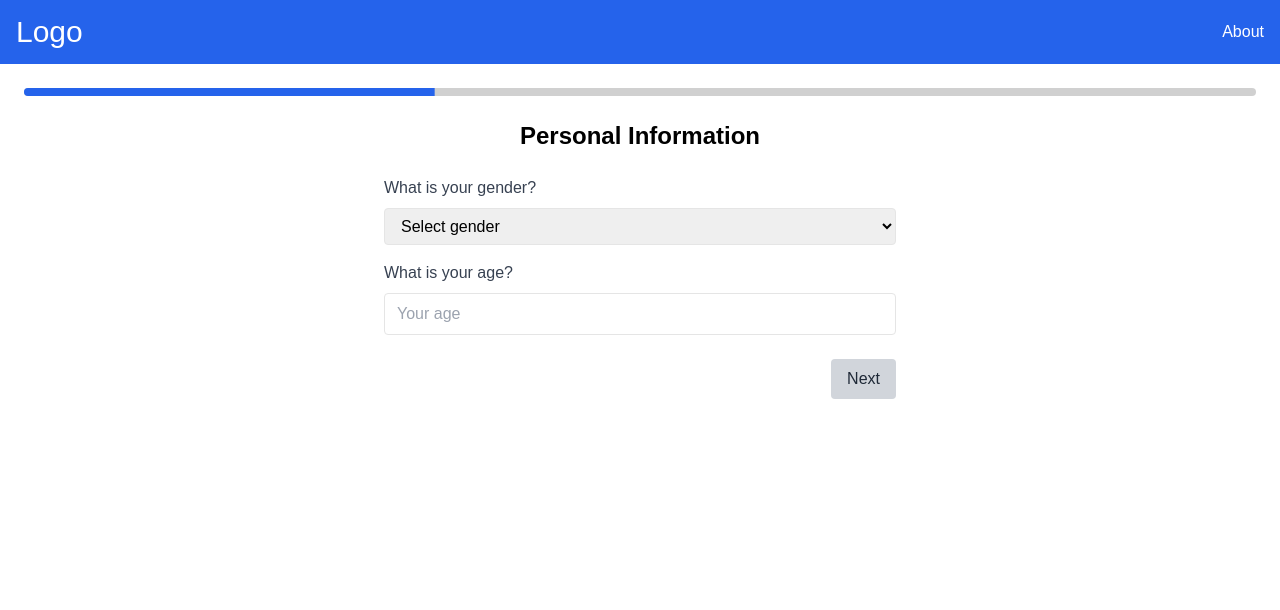
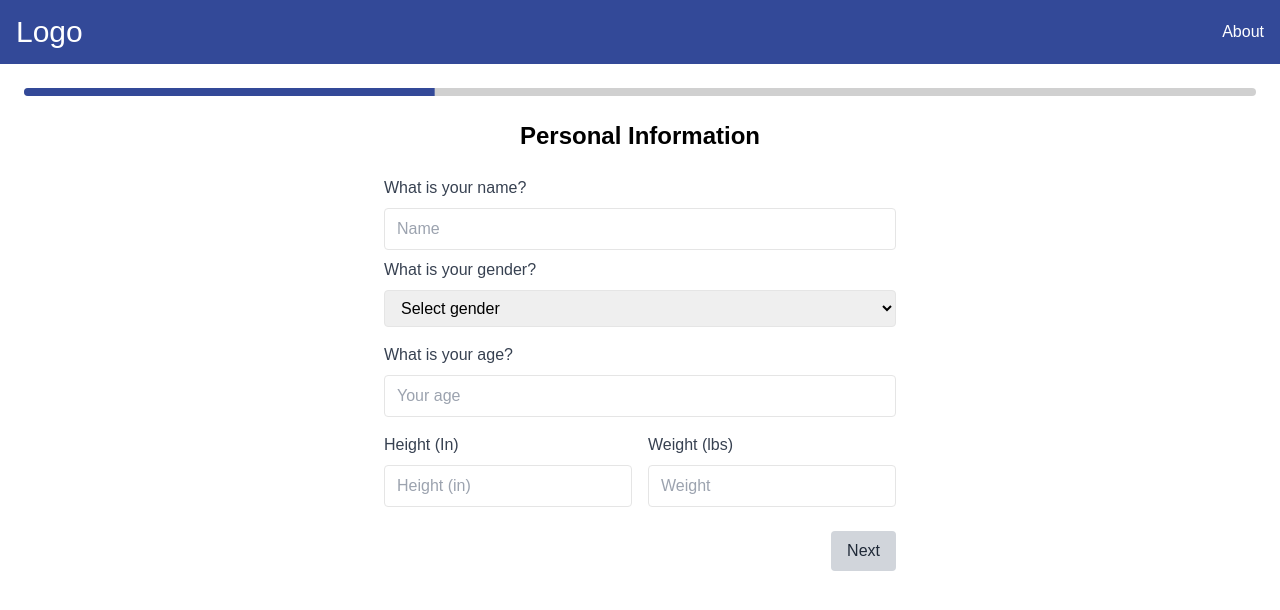
Before and after one commit to kelvinxiao01/tldr-health, a Next.js app: page /user-form in a window 1280 px wide. Shown: the top 610 px of the page. Built offline with nearby package versions, Linux system fonts and the light colour scheme.

Commit message:
changed questions, added logic to communicate with backend, changed global blue

```diff
--- a/src/app/(routes)/user-form/page.tsx
+++ b/src/app/(routes)/user-form/page.tsx
@@ -2,8 +2,11 @@
 import React, { useState, ChangeEvent, FormEvent } from "react";
 import { Progress } from "@/components/ui/progress";
 
+const apiUrl = "http://localhost:8000";
+
 // Define the shape of the form data
 interface FormData {
+  name: string;
   gender: string;
   age: string;
   annualIncome: string;
@@ -13,10 +16,15 @@ interface FormData {
   specialistVisits: string;
   providerPreference: string;
   travel: string;
+  height: string;
+  weight: string;
 }
 
 export default function Home() {
+  const [isLoading, setIsLoading] = useState(false);
+  const [totalMedicalExpenditure, setTotalMedicalExpenditure] = useState();
   const [formData, setFormData] = useState<FormData>({
+    name: "",
     gender: "",
     age: "",
     annualIncome: "",
@@ -26,11 +34,15 @@ export default function Home() {
     specialistVisits: "",
     providerPreference: "",
     travel: "",
+    height: "",
+    weight: "",
   });
   // currentPage: 0 = Personal Information, 1 = Income, 2 = Health Conditions
   const [currentPage, setCurrentPage] = useState<number>(0);
   const totalPages = 3;
   const progress: number = ((currentPage + 1) / totalPages) * 100;
+
+  console.log(totalMedicalExpenditure);
 
   // Required field keys for each page
   const pageRequirements: (keyof FormData)[][] = [
@@ -56,14 +68,33 @@ export default function Home() {
     setFormData((prev) => ({ ...prev, [field]: value }));
   };
 
+  function calculateBMI(height: string, weight: string) {
+    const heightVal = +height;
+    const weightVal = +weight;
+    return (weightVal * 703) / heightVal ** 2;
+  }
+
   // Define the pages with their title and content
   const pages = [
     {
       title: "Personal Information",
       content: (
         <div className="space-y-4">
-          {/* Gender field */}
+          {/* Name and Gender fields */}
           <div className="flex flex-col">
+            <label className="mb-2 font-medium text-gray-700" htmlFor="name">
+              What is your name?
+            </label>
+            <input
+              id="name"
+              type="text"
+              value={formData.name}
+              onChange={(e: ChangeEvent<HTMLInputElement>) =>
+                updateField("name", e.target.value)
+              }
+              className="border rounded px-3 py-2 focus:outline-none focus:border-blue-600 mb-2"
+              placeholder="Name"
+            />
             <label className="mb-2 font-medium text-gray-700" htmlFor="gender">
               What is your gender?
             </label>
@@ -76,11 +107,12 @@ export default function Home() {
               className="border rounded px-3 py-2 focus:outline-none focus:border-blue-600"
             >
               <option value="">Select gender</option>
-              <option value="male">Male</option>
-              <option value="female">Female</option>
-              <option value="other">Other</option>
+              <option value="0">Male</option>
+              <option value="1">Female</option>
+              <option value="0">Other</option>
             </select>
           </div>
+
           {/* Age field */}
           <div className="flex flex-col">
             <label className="mb-2 font-medium text-gray-700" htmlFor="age">
@@ -96,6 +128,44 @@ export default function Home() {
               className="border rounded px-3 py-2 focus:outline-none focus:border-blue-600"
               placeholder="Your age"
             />
+          </div>
+
+          {/* Height and Weight fields side by side */}
+          <div className="flex flex-row space-x-4">
+            <div className="flex flex-col w-1/2">
+              <label className="font-medium text-gray-700" htmlFor="height">
+                Height (In)
+              </label>
+
+              <input
+                id="heightIn"
+                type="number"
+                value={formData.height}
+                onChange={(e: ChangeEvent<HTMLInputElement>) =>
+                  updateField("height", e.target.value)
+                }
+                className="border rounded px-3 py-2 focus:outline-none focus:border-blue-600 mt-2"
+                placeholder="Height (in)"
+              />
+            </div>
+            <div className="flex flex-col w-1/2">
+              <label
+                className="mb-2 font-medium text-gray-700"
+                htmlFor="weight"
+              >
+                Weight (lbs)
+              </label>
+              <input
+                id="weight"
+                type="number"
+                value={formData.weight}
+                onChange={(e: ChangeEvent<HTMLInputElement>) =>
+                  updateField("weight", e.target.value)
+                }
+                className="border rounded px-3 py-2 focus:outline-none focus:border-blue-600"
+                placeholder="Weight"
+              />
+            </div>
           </div>
         </div>
       ),
@@ -138,8 +208,8 @@ export default function Home() {
                 <input
                   type="radio"
                   name="chronicConditions"
-                  value="yes"
-                  checked={formData.chronicConditions === "yes"}
+                  value="1"
+                  checked={formData.chronicConditions === "1"}
                   onChange={(e: ChangeEvent<HTMLInputElement>) =>
                     updateField("chronicConditions", e.target.value)
                   }
@@ -151,8 +221,8 @@ export default function Home() {
                 <input
                   type="radio"
                   name="chronicConditions"
-                  value="no"
-                  checked={formData.chronicConditions === "no"}
+                  value="0"
+                  checked={formData.chronicConditions === "0"}
                   onChange={(e: ChangeEvent<HTMLInputElement>) =>
                     updateField("chronicConditions", e.target.value)
                   }
@@ -173,8 +243,8 @@ export default function Home() {
                 <input
                   type="radio"
                   name="pregnant"
-                  value="yes"
-                  checked={formData.pregnant === "yes"}
+                  value="1"
+                  checked={formData.pregnant === "1"}
                   onChange={(e: ChangeEvent<HTMLInputElement>) =>
                     updateField("pregnant", e.target.value)
                   }
@@ -186,8 +256,8 @@ export default function Home() {
                 <input
                   type="radio"
                   name="pregnant"
-                  value="no"
-                  checked={formData.pregnant === "no"}
+                  value="0"
+                  checked={formData.pregnant === "0"}
                   onChange={(e: ChangeEvent<HTMLInputElement>) =>
                     updateField("pregnant", e.target.value)
                   }
@@ -207,8 +277,8 @@ export default function Home() {
                 <input
                   type="radio"
                   name="smoke"
-                  value="yes"
-                  checked={formData.smoke === "yes"}
+                  value="1"
+                  checked={formData.smoke === "1"}
                   onChange={(e: ChangeEvent<HTMLInputElement>) =>
                     updateField("smoke", e.target.value)
                   }
@@ -220,8 +290,8 @@ export default function Home() {
                 <input
                   type="radio"
                   name="smoke"
-                  value="no"
-                  checked={formData.smoke === "no"}
+                  value="0"
+                  checked={formData.smoke === "0"}
                   onChange={(e: ChangeEvent<HTMLInputElement>) =>
                     updateField("smoke", e.target.value)
                   }
@@ -241,8 +311,8 @@ export default function Home() {
                 <input
                   type="radio"
                   name="specialistVisits"
-                  value="yes"
-                  checked={formData.specialistVisits === "yes"}
+                  value="1"
+                  checked={formData.specialistVisits === "1"}
                   onChange={(e: ChangeEvent<HTMLInputElement>) =>
                     updateField("specialistVisits", e.target.value)
                   }
@@ -254,8 +324,8 @@ export default function Home() {
                 <input
                   type="radio"
                   name="specialistVisits"
-                  value="no"
-                  checked={formData.specialistVisits === "no"}
+                  value="0"
+                  checked={formData.specialistVisits === "0"}
                   onChange={(e: ChangeEvent<HTMLInputElement>) =>
                     updateField("specialistVisits", e.target.value)
                   }
@@ -311,8 +381,8 @@ export default function Home() {
                 <input
                   type="radio"
                   name="travel"
-                  value="yes"
-                  checked={formData.travel === "yes"}
+                  value="1"
+                  checked={formData.travel === "1"}
                   onChange={(e: ChangeEvent<HTMLInputElement>) =>
                     updateField("travel", e.target.value)
                   }
@@ -324,8 +394,8 @@ export default function Home() {
                 <input
                   type="radio"
                   name="travel"
-                  value="no"
-                  checked={formData.travel === "no"}
+                  value="0"
+                  checked={formData.travel === "0"}
                   onChange={(e: ChangeEvent<HTMLInputElement>) =>
                     updateField("travel", e.target.value)
                   }
@@ -344,20 +414,50 @@ export default function Home() {
   const handleSubmit = (e: FormEvent<HTMLFormElement>): void => {
     e.preventDefault();
     console.log("Final form data:", formData);
+
     // Add your submission logic here
   };
+
+  async function submitUserForm(e: FormEvent) {
+    e.preventDefault();
+    setIsLoading(true);
+    try {
+      const bmi = calculateBMI(formData.height, formData.weight);
+      const response = await fetch(`${apiUrl}/predict`, {
+        method: "POST",
+        headers: {
+          "Content-Type": "application/json",
+        },
+        body: JSON.stringify({
+          age: +formData.age,
+          sex: formData.gender,
+          bmi: bmi,
+          children: 0,
+          smoker: formData.smoke,
+        }),
+      });
+      if (!response.ok) {
+        throw new Error("Failed to fetch prediction");
+      }
+      const data = await response.json();
+      setTotalMedicalExpenditure(data.prediction);
+    } catch (error) {
+      setIsLoading(false);
+      console.log("error sending form data to backend: ", error);
+    }
+  }
 
   return (
     <div className="min-h-screen bg-white p-6">
       {/* Progress bar with blue-600 fill */}
       <div className="flex justify-center mb-6">
-        <Progress value={progress} className="w-full [&>div]:bg-blue-600" />
+        <Progress value={progress} className="w-full [&>div]:bg-blue" />
       </div>
       <div className="max-w-lg mx-auto">
         <h2 className="text-2xl font-bold text-center mb-6">
           {pages[currentPage].title}
         </h2>
-        <form onSubmit={handleSubmit}>
+        <form onSubmit={submitUserForm}>
           <div className="mb-6">{pages[currentPage].content}</div>
           <div className="flex justify-between">
             {currentPage > 0 ? (
@@ -378,7 +478,7 @@ export default function Home() {
                 disabled={!pageIsValid}
                 className={`px-4 py-2 rounded ml-auto ${
                   pageIsValid
-                    ? "bg-blue-600 hover:bg-blue-700 text-white"
+                    ? "bg-blue hover:bg-blue-700 text-white"
                     : "bg-gray-300 text-gray-800 cursor-not-allowed"
                 }`}
               >
--- a/src/app/globals.css
+++ b/src/app/globals.css
@@ -3,10 +3,9 @@
 @tailwind utilities;
 
 body {
-  @apply bg-blue-600 text-black;
+  @apply bg-blue text-black;
   font-family: Arial, Helvetica, sans-serif;
 }
-
 
 @layer base {
   :root {
--- a/src/app/page.tsx
+++ b/src/app/page.tsx
@@ -6,13 +6,14 @@ export default function LandingPage() {
   const router = useRouter();
 
   return (
-    <div className="flex flex-col items-center justify-center min-h-screen bg-blue-600 text-black">
+    <div className="flex flex-col items-center justify-center min-h-screen bg-blue text-black">
       <h1 className="text-5xl font-bold mb-4 text-black text-center">
         Welcome to Our Insurance Finder
       </h1>
       <p className="text-lg text-black text-center max-w-2xl mb-6">
         Our AI-powered system helps you find the best health insurance plans
-        based on your unique needs. Get personalized recommendations in just a few steps!
+        based on your unique needs. Get personalized recommendations in just a
+        few steps!
       </p>
       <button
         onClick={() => router.push("/user-form")}
```
Also changed, not shown: src/app/(routes)/results/page.tsx (+4 -3 lines), tailwind.config.ts (+31 -30 lines).
